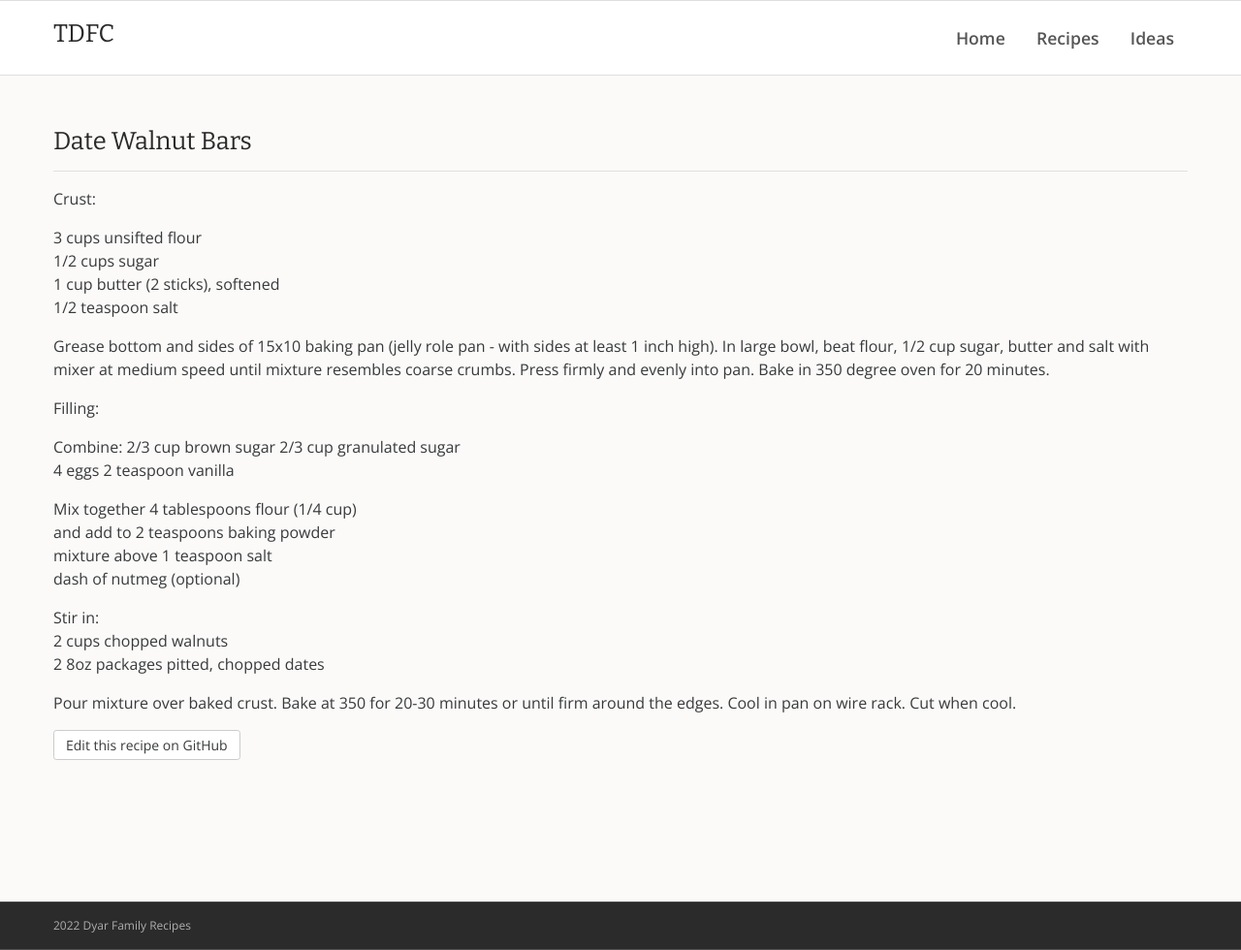
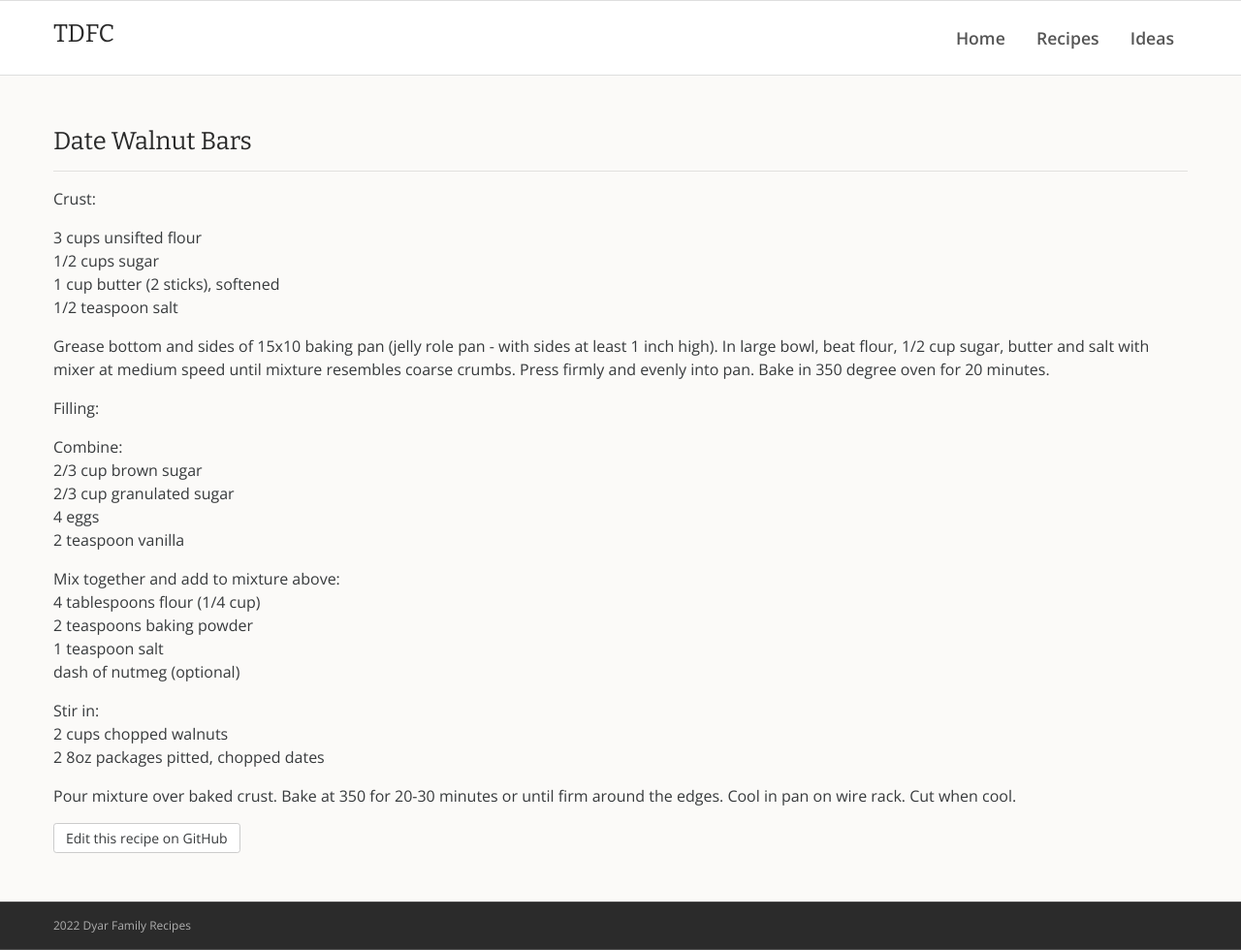
Before and after one commit to rdyar/tdfc, a Jekyll site: the page built from _desserts/date-walnut-bars.md, in a window 1280 px wide and 980 px high. Shown: the whole window at 97% size. Built offline with Jekyll 4.4.1, drawn with Linux system fonts in a browser that asks for light colours.

```diff
--- a/_desserts/date-walnut-bars.md
+++ b/_desserts/date-walnut-bars.md
@@ -14,12 +14,16 @@ coarse crumbs. Press firmly and evenly into pan. Bake in 350 degree oven for 20
 
 Filling:
 
-Combine:	2/3 cup brown sugar	2/3 cup granulated sugar
-4 eggs	 2 teaspoon vanilla
+Combine:
+2/3 cup brown sugar
+2/3 cup granulated sugar
+4 eggs
+2 teaspoon vanilla
 
-Mix together 4 tablespoons flour (1/4 cup)
-and add to	2 teaspoons baking powder
-mixture above 1 teaspoon salt
+Mix together and add to mixture above:
+4 tablespoons flour (1/4 cup)
+2 teaspoons baking powder
+1 teaspoon salt
 dash of nutmeg (optional)
 
 Stir in:
```
